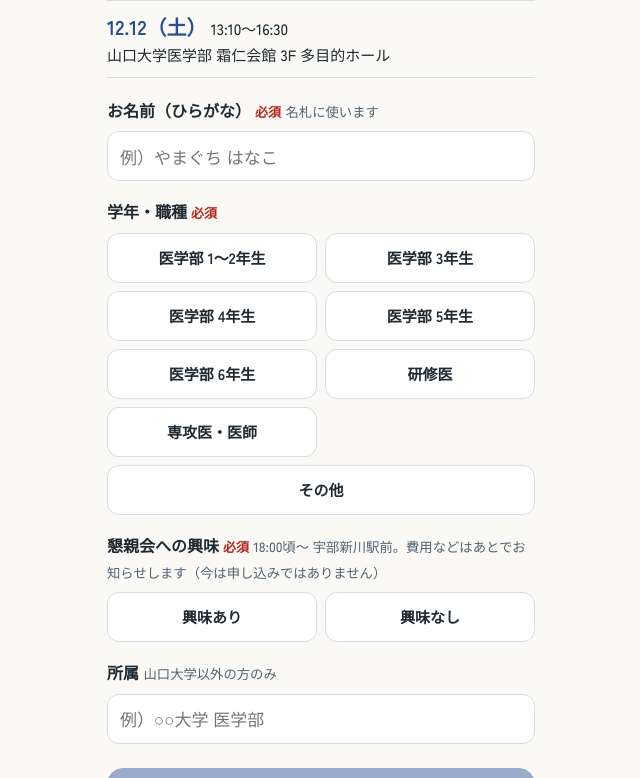
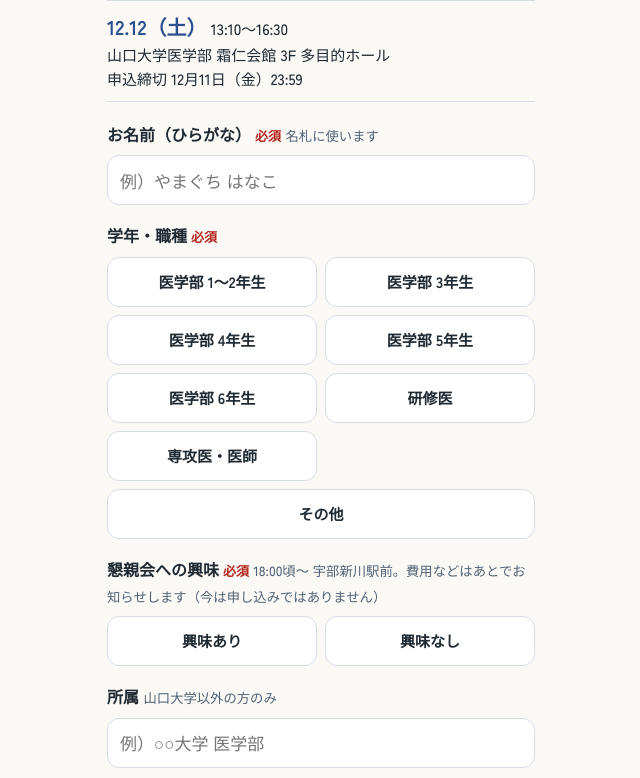
Before and after one commit to kmaeda0730-debug/mikata, a plain HTML site: page index.html in a window 1280 px wide. Shown: the part 105-883 px from the top of the page, without its empty margins (319-959 px from the left). Drawn offline with Linux system fonts and the light colour scheme; no server answers; a web font is replaced by a local one.

Commit message:
参加ページに申込締切（12月11日（金）23:59）を表示
Co-Authored-By: Claude Opus 5.5 <noreply@anthropic.com>

```diff
--- a/index.html
+++ b/index.html
@@ -44,7 +44,7 @@
   <div id="testBar" hidden style="background:#b3261e;color:#fff;font-weight:700;text-align:center;padding:8px;border-radius:10px;margin-bottom:14px">テスト中（本番の名簿には入りません）</div>
   <div class="kicker" id="kicker"></div>
   <h1 id="title"></h1>
-  <div class="meta"><b>12.12（土）</b> 13:10〜16:30<br><span id="place"></span></div>
+  <div class="meta"><b>12.12（土）</b> 13:10〜16:30<br><span id="place"></span><br>申込締切 12月11日（金）23:59</div>
 
   <section id="s-join">
     <label class="q" for="name">お名前（ひらがな）<span class="req">必須</span> <small>名札に使います</small></label>
```
